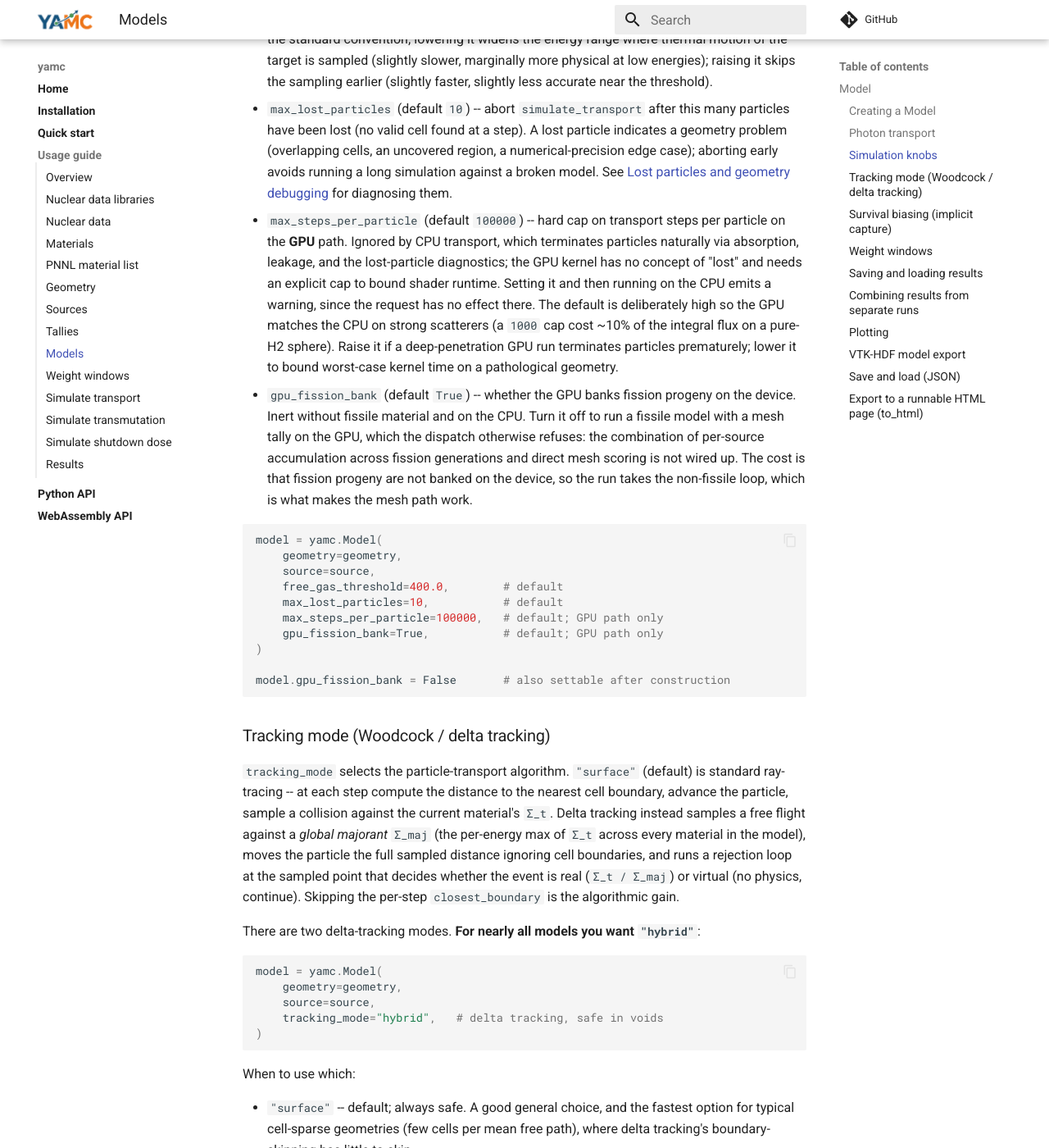
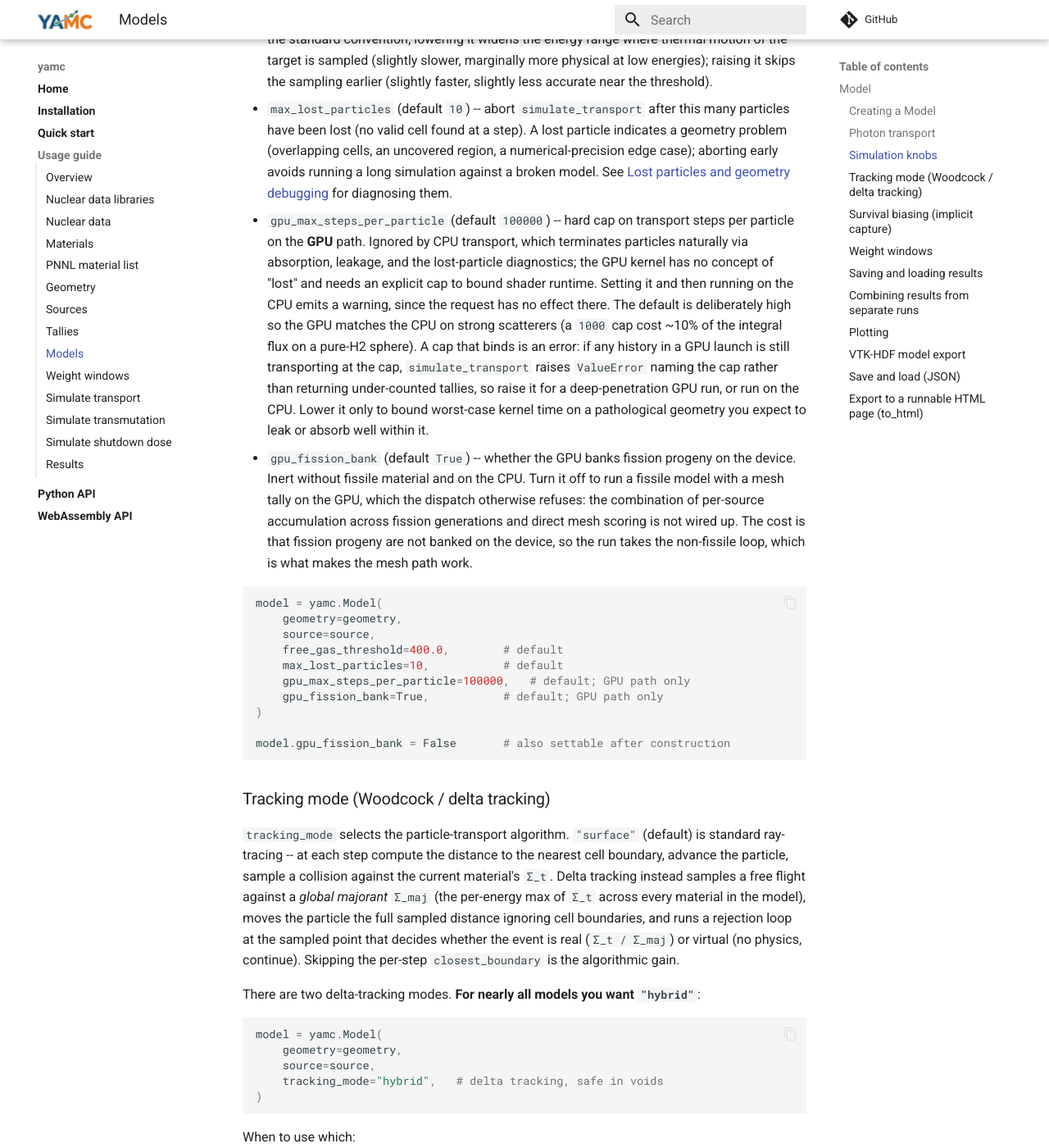
Before and after one commit to fusion-neutronics/yamc, an MkDocs documentation site: the page built from docs/models.md, in a window 1280 px wide and 1400 px high, scrolled down 1273 px. Shown: the whole window at 82% size. Built offline with MkDocs 1.6.1 and Material for MkDocs 9.7.7, drawn with Linux system fonts in a browser that asks for light colours; comment, search, counter and statistics services are not loaded.

Commit message:
Rename max_steps_per_particle to gpu_max_steps_per_particle in the docs
Companion to fusion-neutronics/core#84, which renames the Model argument
without an alias: the setting has always capped GPU histories only, and the
name now says so. The example on this page would otherwise raise TypeError
once yamc pins a core release with the rename.

```diff
--- a/docs/models.md
+++ b/docs/models.md
@@ -52,7 +52,7 @@ Less-frequently-tuned ``Model`` constructor kwargs. Defaults are usually fine; r
 
 - ``free_gas_threshold`` (default ``400.0``) -- the threshold, in multiples of ``k_B·T``, above which elastic scattering treats the target nuclide as a stationary scatterer rather than sampling its thermal velocity from the free-gas Maxwell-Boltzmann distribution. The default of 400 kT is the standard convention; lowering it widens the energy range where thermal motion of the target is sampled (slightly slower, marginally more physical at low energies); raising it skips the sampling earlier (slightly faster, slightly less accurate near the threshold).
 - ``max_lost_particles`` (default ``10``) -- abort ``simulate_transport`` after this many particles have been lost (no valid cell found at a step). A lost particle indicates a geometry problem (overlapping cells, an uncovered region, a numerical-precision edge case); aborting early avoids running a long simulation against a broken model. See [Lost particles and geometry debugging](simulate_transport.md#lost-particles-and-geometry-debugging) for diagnosing them.
-- ``max_steps_per_particle`` (default ``100000``) -- hard cap on transport steps per particle on the **GPU** path. Ignored by CPU transport, which terminates particles naturally via absorption, leakage, and the lost-particle diagnostics; the GPU kernel has no concept of "lost" and needs an explicit cap to bound shader runtime. Setting it and then running on the CPU emits a warning, since the request has no effect there. The default is deliberately high so the GPU matches the CPU on strong scatterers (a ``1000`` cap cost ~10% of the integral flux on a pure-H2 sphere). Raise it if a deep-penetration GPU run terminates particles prematurely; lower it to bound worst-case kernel time on a pathological geometry.
+- ``gpu_max_steps_per_particle`` (default ``100000``) -- hard cap on transport steps per particle on the **GPU** path. Ignored by CPU transport, which terminates particles naturally via absorption, leakage, and the lost-particle diagnostics; the GPU kernel has no concept of "lost" and needs an explicit cap to bound shader runtime. Setting it and then running on the CPU emits a warning, since the request has no effect there. The default is deliberately high so the GPU matches the CPU on strong scatterers (a ``1000`` cap cost ~10% of the integral flux on a pure-H2 sphere). A cap that binds is an error: if any history in a GPU launch is still transporting at the cap, ``simulate_transport`` raises ``ValueError`` naming the cap rather than returning under-counted tallies, so raise it for a deep-penetration GPU run, or run on the CPU. Lower it only to bound worst-case kernel time on a pathological geometry you expect to leak or absorb well within it.
 - ``gpu_fission_bank`` (default ``True``) -- whether the GPU banks fission progeny on the device. Inert without fissile material and on the CPU. Turn it off to run a fissile model with a mesh tally on the GPU, which the dispatch otherwise refuses: the combination of per-source accumulation across fission generations and direct mesh scoring is not wired up. The cost is that fission progeny are not banked on the device, so the run takes the non-fissile loop, which is what makes the mesh path work.
 
 <!-- doctest: skip -->
@@ -62,7 +62,7 @@ model = yamc.Model(
     source=source,
     free_gas_threshold=400.0,        # default
     max_lost_particles=10,           # default
-    max_steps_per_particle=100000,   # default; GPU path only
+    gpu_max_steps_per_particle=100000,   # default; GPU path only
     gpu_fission_bank=True,           # default; GPU path only
 )
 
```
